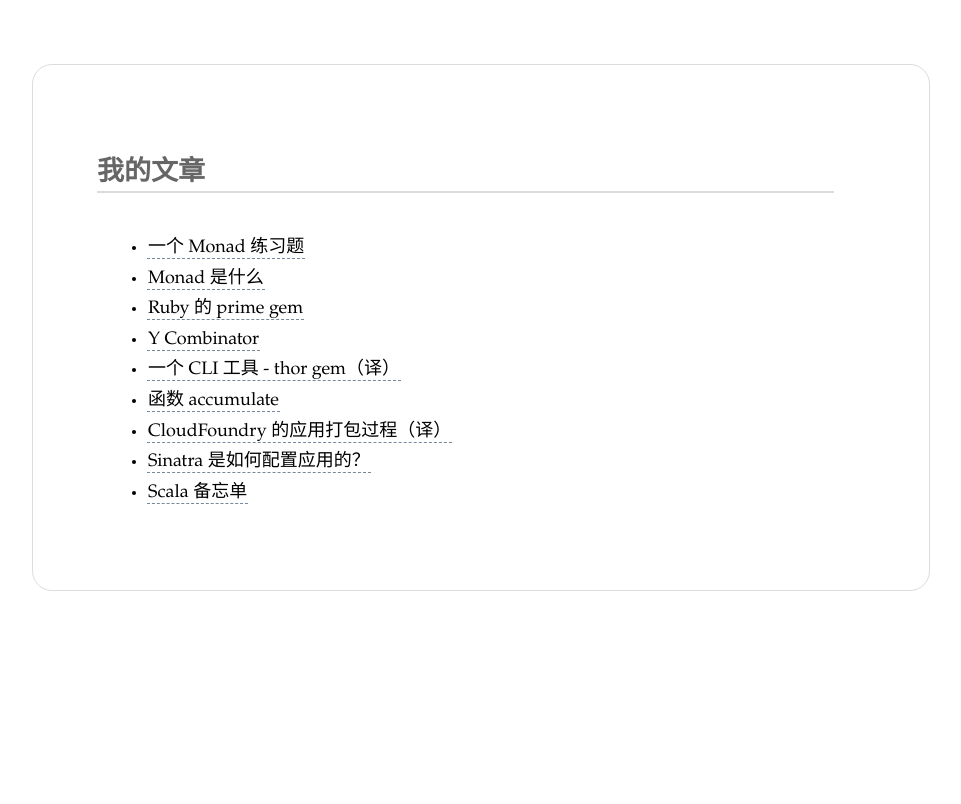
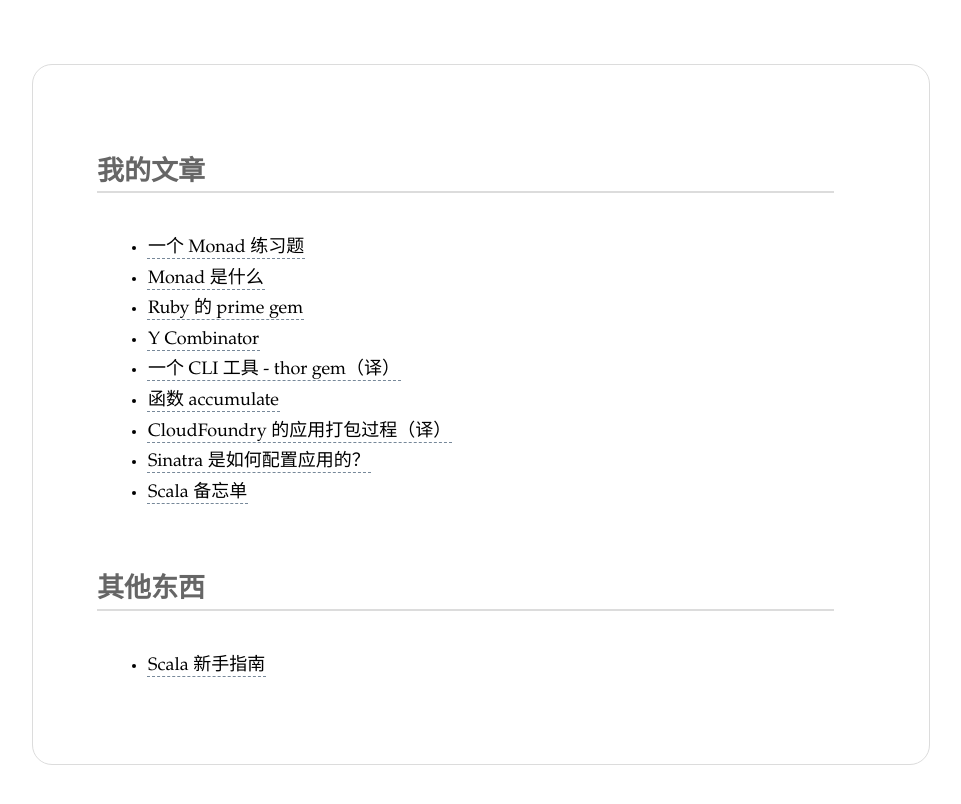
Before and after one commit to 447327642/lerencao.github.io, a Jekyll site: the page built from index.html, in a window 1280 px wide. Shown: the top 804 px of the page, without its empty margins (160-1121 px from the left). Built offline with Jekyll 4.4.1, drawn with Linux system fonts in a browser that asks for light colours; Markdown is read by kramdown in place of the engine named in the settings.

Commit message:
add a link of scala guide translation

```diff
--- a/index.html
+++ b/index.html
@@ -10,4 +10,9 @@ title: Wind in the Wild
         <li><a href="{{ post.url }}">{{ post.title }}</a></li>
     {% endfor %}
   </ul>
+
+  <h2>其他东西</h2>
+  <ul class="resources">
+    <li><a href="http://windor.github.io/translations-of-neophytes-guide-to-scala/">Scala 新手指南</a></li>
+  </ul>
 </div>
```
